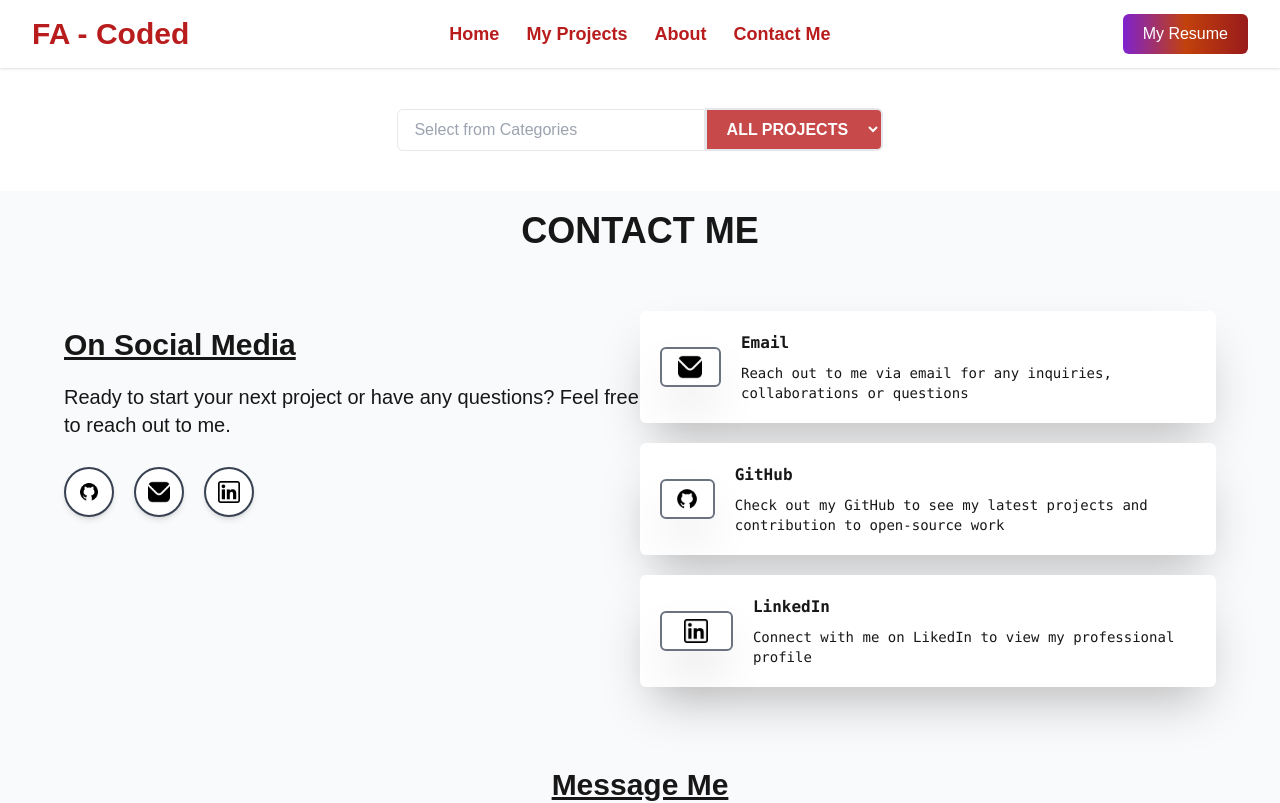
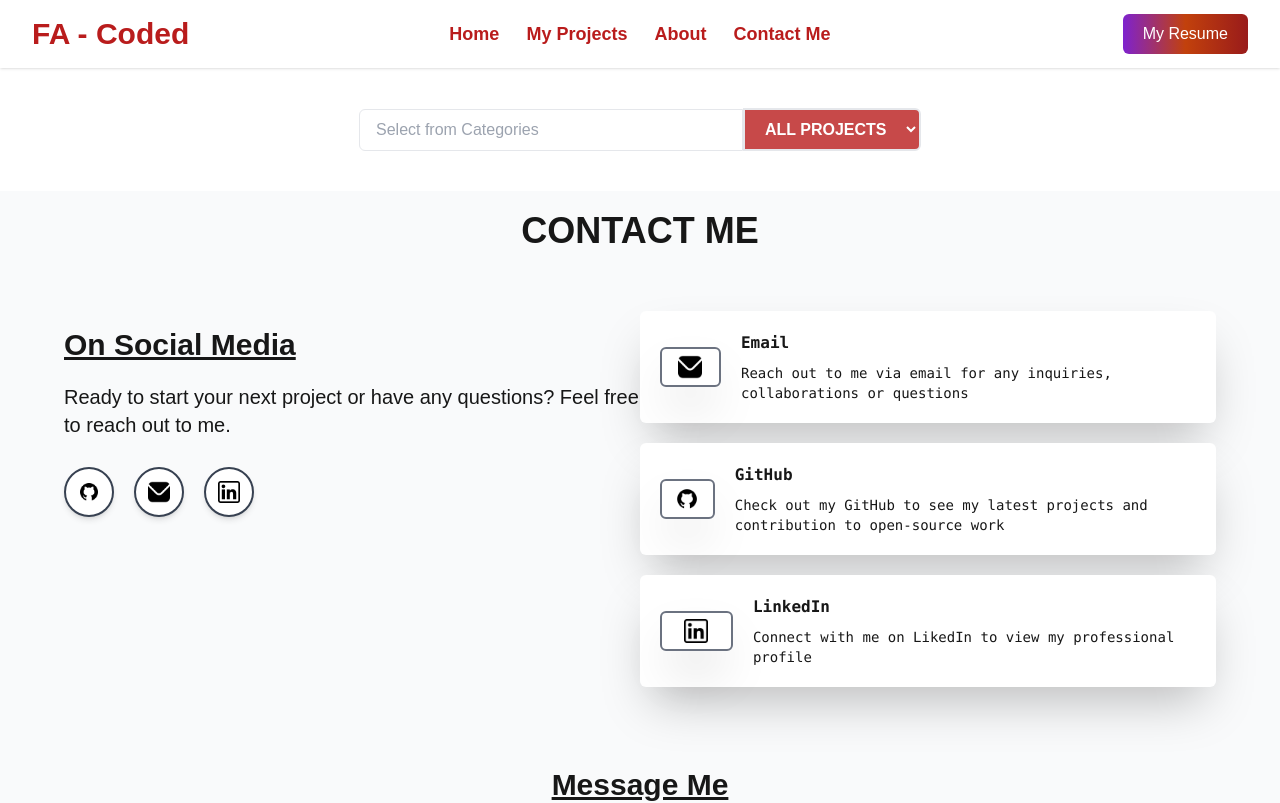
Before and after one commit to FirstAyo/fa-coded-cms, a Next.js app: page /contact in a window 1280 px wide. Shown: the top 803 px of the page. Built offline with nearby package versions, Linux system fonts and the light colour scheme.

Commit message:
changed the width for the search component

```diff
--- a/app/components/SearchBox.jsx
+++ b/app/components/SearchBox.jsx
@@ -4,7 +4,7 @@ function SearchBox() {
   return (
     <>
       <section>
-        <div className="flex items-center justify-center my-10 lg:w-[40%] mx-auto">
+        <div className="flex items-center justify-center my-10 lg:w-[50%] mx-auto">
           <input
             placeholder="Select from Categories"
             className="border py-2 px-4 rounded-l-md md:w-[60%]"
```
